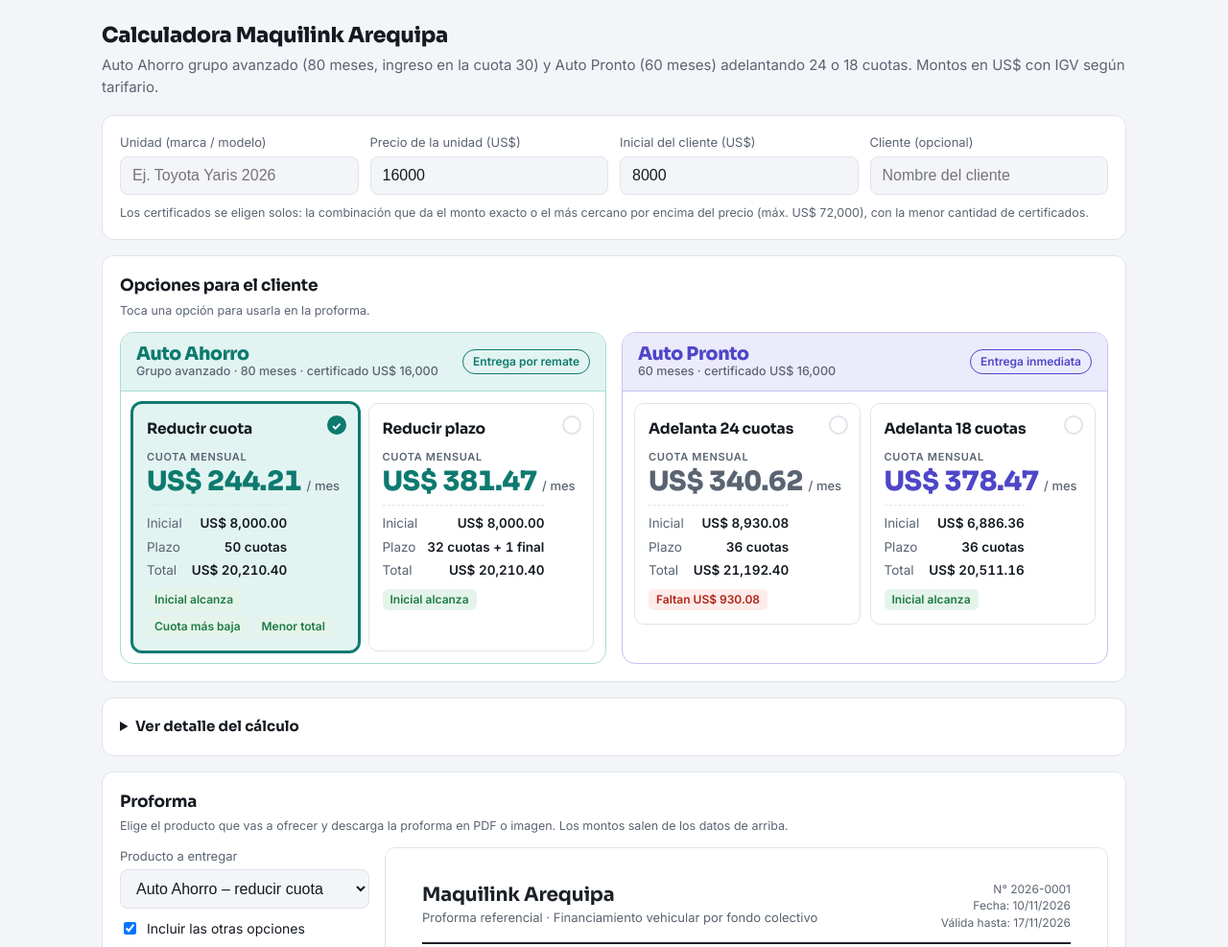
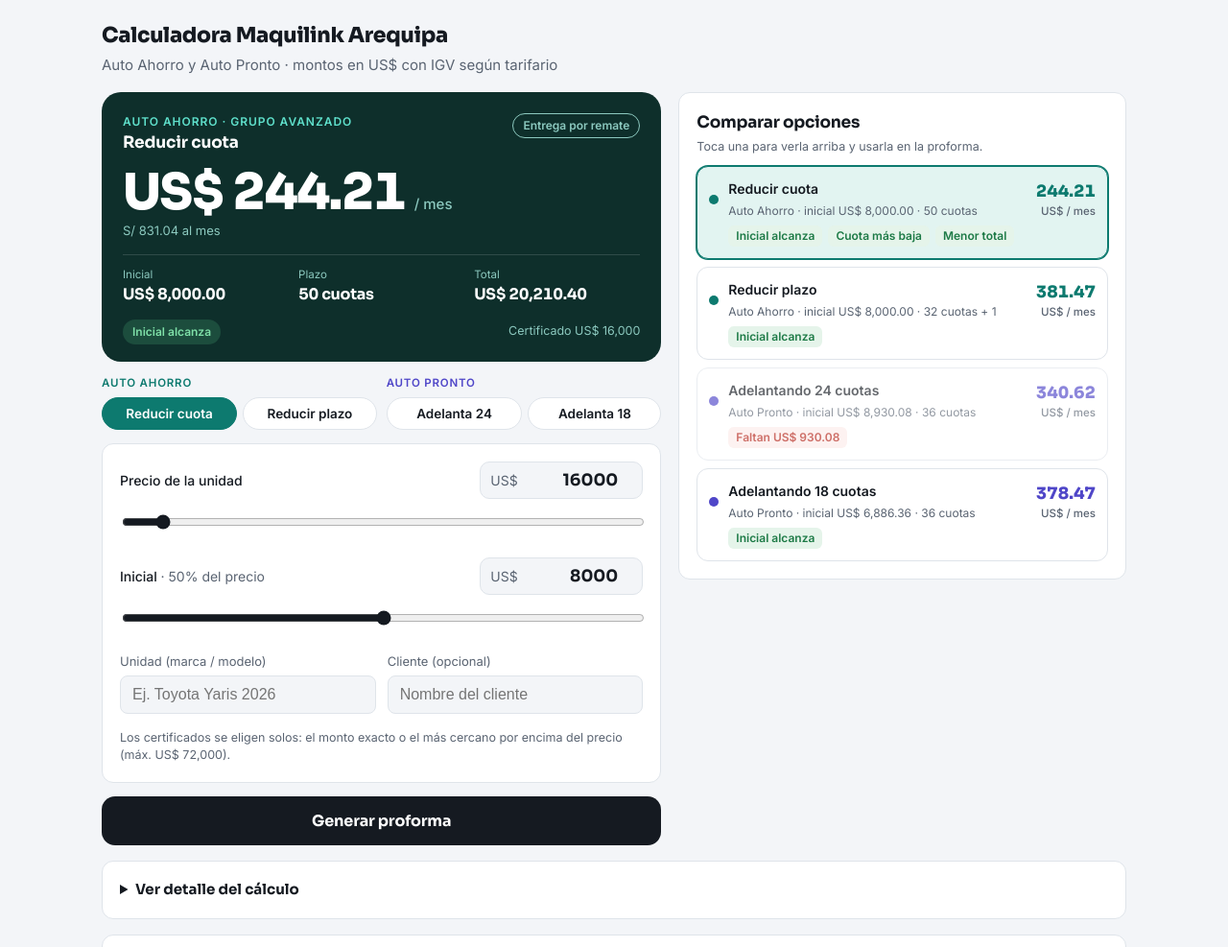
Before and after one commit to yehisoncsalas-art/calculadora-maquilink-arequipa, a plain HTML site: page index.html in a window 1280 px wide. Shown: the top 987 px of the page at 96% size. Drawn offline with nearby package versions, Linux system fonts and the light colour scheme.

Commit message:
Rediseno estilo app bancaria con barras deslizables
Co-Authored-By: Claude Opus 5.5 <noreply@anthropic.com>

```diff
--- a/index.html
+++ b/index.html
@@ -81,31 +81,62 @@ tr.tot td{font-weight:700;border-bottom:none}
 button{padding:9px 14px;border-radius:8px;border:1px solid var(--line);background:var(--card);color:var(--ink);font-size:14px;cursor:pointer}
 button.primary{background:var(--accent);border-color:var(--accent);color:#fff}
 @media print{.noprint{display:none}body{background:#fff}.card{break-inside:avoid}}
-/* Resumen de opciones: un bloque por producto, cada uno con su color */
-.fams{display:grid;grid-template-columns:repeat(auto-fit,minmax(min(440px,100%),1fr));gap:16px}
-.fam{--c:var(--ah);--cs:var(--ah-soft);--cl:var(--ah-line);border:1px solid var(--cl);border-radius:14px;overflow:hidden;background:var(--card);min-width:0}
-.fam.ap{--c:var(--ap);--cs:var(--ap-soft);--cl:var(--ap-line)}
-.fam-hd{background:var(--cs);padding:12px 16px;display:flex;align-items:center;justify-content:space-between;gap:10px;flex-wrap:wrap;border-bottom:1px solid var(--cl)}
-.fam-hd .ttl{font-family:var(--f-display);font-weight:800;font-size:19px;color:var(--c);letter-spacing:-.02em;line-height:1.15}
-.fam-hd .ttl small{display:block;font-family:var(--f-body);font-weight:500;font-size:12.5px;color:var(--muted);letter-spacing:0}
-.fam-hd .pill{font-size:12px;font-weight:600;color:var(--c);border:1px solid var(--c);border-radius:999px;padding:3px 10px;white-space:nowrap}
-.tiles{display:grid;grid-template-columns:repeat(auto-fit,minmax(min(190px,100%),1fr));gap:10px;padding:12px}
-.tile{position:relative;display:flex;flex-direction:column;gap:10px;text-align:left;padding:14px;border:1px solid var(--line);border-radius:10px;background:var(--card);color:var(--ink);font:inherit;cursor:pointer;min-width:0;transition:border-color .15s,box-shadow .15s}
-.tile:hover{border-color:var(--c)}
-.tile:focus-visible{outline:2px solid var(--c);outline-offset:2px}
-.tile.sel{border-color:var(--c);box-shadow:0 0 0 2px var(--c);background:var(--cs)}
-.tile .nm{font-family:var(--f-display);font-weight:700;font-size:15.5px;letter-spacing:-.01em;padding-right:24px}
-.tile .check{position:absolute;top:12px;right:12px;width:20px;height:20px;border-radius:50%;border:2px solid var(--line);display:grid;place-items:center;font-size:12px;font-weight:800;color:transparent}
-.tile.sel .check{background:var(--c);border-color:var(--c);color:var(--card)}
-.tile .cuota{font-family:var(--f-display);font-size:28px;font-weight:800;color:var(--c);font-variant-numeric:tabular-nums;line-height:1;letter-spacing:-.02em}
-.tile .cuota small{font-family:var(--f-body);font-size:13px;font-weight:500;color:var(--muted);letter-spacing:0}
-.tile .lbl{font-size:11px;font-weight:600;text-transform:uppercase;letter-spacing:.06em;color:var(--muted);margin-bottom:-6px}
-.tile dl{display:grid;grid-template-columns:auto 1fr;gap:4px 10px;margin:0;font-size:13.5px;border-top:1px dashed var(--line);padding-top:8px}
-.tile dt{color:var(--muted)}
-.tile dd{margin:0;text-align:right;font-variant-numeric:tabular-nums;font-weight:600}
-.tile .badges{display:flex;flex-wrap:wrap;gap:6px}
-.tile.off .cuota{color:var(--muted)}
-@media (prefers-reduced-motion:reduce){.tile{transition:none}}
+/* App bancaria: resultado protagonista + barras deslizables */
+.top{margin-bottom:16px}
+.app{display:grid;grid-template-columns:minmax(0,1.25fr) minmax(0,1fr);gap:18px;align-items:start;margin-bottom:16px}
+@media (max-width:860px){.app{grid-template-columns:minmax(0,1fr)}}
+.col-main{display:flex;flex-direction:column;gap:14px;min-width:0}
+.hero-card{--h:#0e2f2b;--hm:#8cc9bf;--hc:#5fe0cb;background:var(--h);color:#fff;border-radius:20px;padding:22px 22px 18px;display:flex;flex-direction:column;gap:14px;min-width:0}
+.hero-card.ap{--h:#1c1a4a;--hm:#aaa6e8;--hc:#b3adff}
+.hero-card .r1{display:flex;justify-content:space-between;align-items:flex-start;gap:10px;flex-wrap:wrap}
+.hero-card .fam{font-size:12px;font-weight:600;text-transform:uppercase;letter-spacing:.08em;color:var(--hc)}
+.hero-card .pn{font-family:var(--f-display);font-weight:700;font-size:17px;letter-spacing:-.01em}
+.hero-card .ent{font-size:12px;font-weight:600;border:1px solid var(--hm);color:var(--hm);border-radius:999px;padding:3px 10px;white-space:nowrap}
+.hero-card .big{font-family:var(--f-display);font-weight:800;font-size:clamp(38px,9vw,52px);line-height:1;letter-spacing:-.03em;font-variant-numeric:tabular-nums}
+.hero-card .big small{font-family:var(--f-body);font-size:15px;font-weight:500;color:var(--hm);letter-spacing:0}
+.hero-card .pen{font-size:13px;color:var(--hm);margin-top:4px}
+.hero-card .stats{display:grid;grid-template-columns:repeat(3,minmax(0,1fr));gap:10px;border-top:1px solid rgba(255,255,255,.14);padding-top:12px}
+.hero-card .stats .l{font-size:11.5px;color:var(--hm)}
+.hero-card .stats .v{font-family:var(--f-display);font-weight:700;font-size:clamp(12.5px,3.5vw,16px);font-variant-numeric:tabular-nums;white-space:nowrap;letter-spacing:-.02em}
+@media (max-width:420px){.hero-card{padding:18px 16px 16px}.hero-card .stats{gap:6px}}
+.hero-card .r3{display:flex;justify-content:space-between;align-items:center;gap:8px;flex-wrap:wrap;font-size:12.5px;color:var(--hm)}
+.hero-card .st{font-size:12px;font-weight:700;border-radius:999px;padding:4px 10px;background:rgba(95,207,143,.18);color:#7fe0a8}
+.hero-card .st.bad{background:rgba(242,139,130,.18);color:#ffaaa2}
+.prod{display:grid;grid-template-columns:repeat(2,minmax(0,1fr));gap:10px}
+.prod .grp{--c:var(--ah);--cs:var(--ah-soft);display:flex;flex-direction:column;gap:6px;min-width:0}
+.prod .grp.ap{--c:var(--ap);--cs:var(--ap-soft)}
+.prod .gl{font-size:11.5px;font-weight:600;text-transform:uppercase;letter-spacing:.07em;color:var(--c)}
+.prod .pills{display:flex;gap:6px;flex-wrap:wrap}
+.pill-b{flex:1 1 auto;border:1px solid var(--line);background:var(--card);color:var(--ink);border-radius:999px;padding:8px 12px;font:600 13.5px var(--f-body);cursor:pointer;white-space:nowrap}
+.pill-b:hover{border-color:var(--c)}
+.pill-b:focus-visible{outline:2px solid var(--c);outline-offset:2px}
+.pill-b.sel{background:var(--c);border-color:var(--c);color:var(--card)}
+.inputs{display:flex;flex-direction:column;gap:16px;margin-bottom:0}
+.field-r .row{display:flex;justify-content:space-between;align-items:center;gap:10px;margin-bottom:8px}
+.field-r label{margin:0;font-size:14px;color:var(--ink);font-weight:500}
+.field-r .pct{color:var(--muted);font-weight:400}
+.num{display:flex;align-items:center;gap:6px;border:1px solid var(--line);border-radius:10px;background:var(--bg);padding:0 10px;max-width:170px}
+.num span{color:var(--muted);font-size:14px}
+.num input{border:none;background:transparent;padding:8px 0;font:700 17px var(--f-display);text-align:right;width:100%;min-width:0}
+.num input:focus{outline:none}
+.num:focus-within{outline:2px solid var(--accent)}
+input[type=range]{width:100%;padding:0;border:none;background:transparent;accent-color:var(--ink);height:28px}
+.form2{display:grid;grid-template-columns:repeat(auto-fit,minmax(min(180px,100%),1fr));gap:12px}
+.cta{width:100%;padding:15px;border-radius:14px;border:none;background:var(--ink);color:var(--card);font:700 16px var(--f-display);cursor:pointer;letter-spacing:-.01em}
+.cta:focus-visible{outline:2px solid var(--accent);outline-offset:3px}
+.cmp{display:flex;flex-direction:column;gap:8px;margin-top:10px}
+.crow{--c:var(--ah);--cs:var(--ah-soft);display:grid;grid-template-columns:10px minmax(0,1fr) auto;gap:4px 10px;align-items:center;text-align:left;border:1px solid var(--line);border-radius:12px;background:var(--card);color:var(--ink);padding:12px;font:inherit;cursor:pointer}
+.crow.ap{--c:var(--ap);--cs:var(--ap-soft)}
+.crow:hover{border-color:var(--c)}
+.crow:focus-visible{outline:2px solid var(--c);outline-offset:2px}
+.crow.sel{border-color:var(--c);background:var(--cs);box-shadow:0 0 0 1px var(--c)}
+.crow .dot{width:10px;height:10px;border-radius:50%;background:var(--c)}
+.crow .n{font-weight:600;font-size:14px}
+.crow .f{font-size:12px;color:var(--muted)}
+.crow .q{text-align:right;font-family:var(--f-display);font-weight:800;font-size:17px;color:var(--c);font-variant-numeric:tabular-nums}
+.crow .q small{display:block;font-family:var(--f-body);font-weight:500;font-size:11.5px;color:var(--muted)}
+.crow .tags{grid-column:2 / 4;display:flex;gap:6px;flex-wrap:wrap}
+.crow.off{opacity:.65}
 details.det summary{cursor:pointer;font-family:var(--f-display);font-weight:700;font-size:15px}
 details.det .subp{border:1px solid var(--line);border-radius:10px;padding:14px;min-width:0}
 /* Proforma: hoja de papel, siempre clara (se descarga como documento) */
@@ -156,24 +187,37 @@ details.det .subp{border:1px solid var(--line);border-radius:10px;padding:14px;m
 </head>
 <body>
 <div class="wrap">
-  <h1>Calculadora Maquilink Arequipa</h1>
-  <p class="sub">Auto Ahorro grupo avanzado (80 meses, ingreso en la cuota 30) y Auto Pronto (60 meses) adelantando 24 o 18 cuotas. Montos en US$ con IGV según tarifario.</p>
-
-  <div class="card noprint">
-    <div class="form">
-      <div><label for="unidad">Unidad (marca / modelo)</label><input id="unidad" placeholder="Ej. Toyota Yaris 2026"></div>
-      <div><label for="precio">Precio de la unidad (US$)</label><input id="precio" type="number" min="0" step="100" value="16000"></div>
-      <div><label for="inicial">Inicial del cliente (US$)</label><input id="inicial" type="number" min="0" step="100" value="8000"></div>
-      <div><label for="cliente">Cliente (opcional)</label><input id="cliente" placeholder="Nombre del cliente"></div>
+  <header class="top">
+    <h1>Calculadora Maquilink Arequipa</h1>
+    <p class="sub" style="margin:0">Auto Ahorro y Auto Pronto · montos en US$ con IGV según tarifario</p>
+  </header>
+  <div id="error"></div>
+  <div class="app">
+    <div class="col-main">
+      <section class="hero-card" id="hero" aria-live="polite"></section>
+      <nav class="prod" id="prodChips" aria-label="Producto"></nav>
+      <div class="card inputs">
+        <div class="field-r">
+          <div class="row"><label for="precio">Precio de la unidad</label><div class="num"><span>US$</span><input id="precio" type="number" min="0" step="100" value="16000" inputmode="numeric"></div></div>
+          <input type="range" id="precioR" min="12000" max="72000" step="100" value="16000" aria-label="Precio de la unidad">
+        </div>
+        <div class="field-r">
+          <div class="row"><label for="inicial">Inicial <span class="pct" id="pctIni"></span></label><div class="num"><span>US$</span><input id="inicial" type="number" min="0" step="100" value="8000" inputmode="numeric"></div></div>
+          <input type="range" id="inicialR" min="0" max="16000" step="100" value="8000" aria-label="Inicial del cliente">
+        </div>
+        <div class="form2">
+          <div><label for="unidad">Unidad (marca / modelo)</label><input id="unidad" placeholder="Ej. Toyota Yaris 2026"></div>
+          <div><label for="cliente">Cliente (opcional)</label><input id="cliente" placeholder="Nombre del cliente"></div>
+        </div>
+        <p class="note" style="margin:0">Los certificados se eligen solos: el monto exacto o el más cercano por encima del precio (máx. US$ 72,000).</p>
+      </div>
+      <button type="button" class="cta" id="goPf">Generar proforma</button>
     </div>
-    <p class="note" style="margin:10px 0 0">Los certificados se eligen solos: la combinación que da el monto exacto o el más cercano por encima del precio (máx. US$ 72,000), con la menor cantidad de certificados.</p>
-  </div>
-
-  <div id="error"></div>
-  <div class="card">
-    <h2>Opciones para el cliente</h2>
-    <p class="note" style="margin:0 0 12px">Toca una opción para usarla en la proforma.</p>
-    <div class="fams" id="resumen"></div>
+    <aside class="card" style="margin:0">
+      <h2>Comparar opciones</h2>
+      <p class="note" style="margin:2px 0 0">Toca una para verla arriba y usarla en la proforma.</p>
+      <div class="cmp" id="resumen"></div>
+    </aside>
   </div>
   <details class="card det" id="detalle">
     <summary>Ver detalle del cálculo</summary>
@@ -183,7 +227,7 @@ details.det .subp{border:1px solid var(--line);border-radius:10px;padding:14px;m
     </div>
   </details>
 
-  <div class="card">
+  <div class="card" id="pfCard">
     <h2>Proforma</h2>
     <p class="note" style="margin:0 0 12px">Elige el producto que vas a ofrecer y descarga la proforma en PDF o imagen. Los montos salen de los datos de arriba.</p>
     <div class="pf-layout">
@@ -364,57 +408,83 @@ function render(){
   const inicial = parseFloat(document.getElementById('inicial').value)||0;
   const err = document.getElementById('error');
   const A = document.getElementById('ahorro'), P = document.getElementById('pronto');
-  if (precio <= 0){ err.innerHTML = '<div class="msg warn">Ingresa el precio de la unidad.</div>'; A.innerHTML=P.innerHTML=''; $('resumen').innerHTML=''; renderProforma(); return; }
-  if (precio > MAX_UNIDAD){ err.innerHTML = `<div class="msg bad">La unidad no puede pasar de US$ ${MAX_UNIDAD.toLocaleString('en-US')}.</div>`; A.innerHTML=P.innerHTML=''; $('resumen').innerHTML=''; renderProforma(); return; }
-  const u = document.getElementById('unidad').value.trim(), cl = document.getElementById('cliente').value.trim();
-  err.innerHTML = (u||cl) ? `<div class="card" style="padding:12px 18px"><b>${esc(u||'Unidad')}</b> · ${usd(precio)} · inicial ${usd(inicial)}${cl?` · Cliente: ${esc(cl)}`:''}</div>` : '';
+  if (precio <= 0){ err.innerHTML = '<div class="msg warn">Ingresa el precio de la unidad.</div>'; A.innerHTML=P.innerHTML=''; $('resumen').innerHTML=''; $('hero').innerHTML=''; $('prodChips').innerHTML=''; renderProforma(); return; }
+  if (precio > MAX_UNIDAD){ err.innerHTML = `<div class="msg bad">La unidad no puede pasar de US$ ${MAX_UNIDAD.toLocaleString('en-US')}.</div>`; A.innerHTML=P.innerHTML=''; $('resumen').innerHTML=''; $('hero').innerHTML=''; $('prodChips').innerHTML=''; renderProforma(); return; }
+  err.innerHTML = '';
   A.innerHTML = calcAhorro(precio, inicial);
   P.innerHTML = calcPronto(precio, inicial);
   renderResumen(precio, inicial);
   renderProforma();
 }
 
-// Resumen: solo lo que necesitan el asesor y el cliente
+// Resumen estilo app bancaria: tarjeta grande, botones de producto y lista comparativa
+const CORTO = { ah_rc:'Reducir cuota', ah_rp:'Reducir plazo', ap_24:'Adelanta 24', ap_18:'Adelanta 18' };
+const LARGO = { ah_rc:'Reducir cuota', ah_rp:'Reducir plazo', ap_24:'Adelantando 24 cuotas', ap_18:'Adelantando 18 cuotas' };
+const FAM = k => k.startsWith('ah') ? 'ah' : 'ap';
+const plazoCorto = t => t.replace(/ \+ 1 final de US\$ [\d,.]+/,' + 1');
+function estadoDe(x){
+  if (!x.ok) return { bad:true, txt:'Inicial insuficiente' };
+  if (x.falta > 0.005) return { bad:true, txt:'Faltan ' + usd(x.falta) };
+  return { bad:false, txt:'Inicial alcanza' };
+}
 function renderResumen(precio, inicial){
-  const ops = opciones(precio, inicial), sel = $('pfProd').value;
-  const viables = Object.keys(ops).filter(k=>ops[k].ok && !(ops[k].falta > 0.005));
-  const menorCuota = viables.reduce((m,k)=> m===null || ops[k].cuota < ops[m].cuota ? k : m, null);
-  const menorTotal = viables.reduce((m,k)=> m===null || ops[k].total < ops[m].total ? k : m, null);
-  const NOMBRE_CORTO = { ah_rc:'Reducir cuota', ah_rp:'Reducir plazo', ap_24:'Adelanta 24 cuotas', ap_18:'Adelanta 18 cuotas' };
-  const tile = k => {
-    const x = ops[k];
-    const falta = x.falta > 0.005, viable = x.ok && !falta;
-    let estado;
-    if (!x.ok) estado = `<span class="tag bad">Inicial insuficiente</span>`;
-    else if (falta) estado = `<span class="tag bad">Faltan ${usd(x.falta)}</span>`;
-    else estado = `<span class="tag ok">Inicial alcanza</span>`;
-    const extras = [];
-    if (k === menorCuota) extras.push('<span class="tag ok">Cuota más baja</span>');
-    if (k === menorTotal) extras.push('<span class="tag ok">Menor total</span>');
-    return `<button type="button" class="tile${k===sel?' sel':''}${viable?'':' off'}" data-k="${k}" aria-pressed="${k===sel}">
-      <span class="check" aria-hidden="true">✓</span>
-      <div class="nm">${NOMBRE_CORTO[k]}</div>
-      <div class="lbl">Cuota mensual</div>
-      <div class="cuota">${x.ok ? usd(Math.max(x.cuota,0)) : '—'} <small>/ mes</small></div>
-      <dl>
-        <dt>Inicial</dt><dd>${usd(x.inicial)}</dd>
-        <dt>Plazo</dt><dd>${x.plazo.replace(/ \+ 1 final de US\$ [\d,.]+/,' + 1 final')}</dd>
-        <dt>Total</dt><dd>${usd(x.total)}</dd>
-      </dl>
-      <div class="badges">${estado}${extras.join('')}</div>
+  const ops = opciones(precio, inicial), sel = $('pfProd').value, x = ops[sel], f = FAM(sel), e = estadoDe(x);
+  const viables = Object.keys(ops).filter(k=>!estadoDe(ops[k]).bad);
+  const menor = (campo) => viables.reduce((m,k)=> m===null || ops[k][campo] < ops[m][campo] ? k : m, null);
+  const menorCuota = menor('cuota'), menorTotal = menor('total');
+
+  $('pctIni').textContent = precio > 0 ? '· ' + Math.round(inicial / precio * 100) + '% del precio' : '';
+
+  $('hero').className = 'hero-card ' + f;
+  $('hero').innerHTML = `
+    <div class="r1"><div><div class="fam">${f==='ah' ? 'Auto Ahorro · grupo avanzado' : 'Auto Pronto · 60 meses'}</div><div class="pn">${LARGO[sel]}</div></div>
+      <span class="ent">${x.entrega === 'Inmediata' ? 'Entrega inmediata' : 'Entrega por remate'}</span></div>
+    <div><div class="big">${x.ok ? usd(Math.max(x.cuota,0)) : '—'} <small>/ mes</small></div>
+      ${x.ok ? `<div class="pen">S/ ${fmt(Math.max(x.cuota,0) * x.tc)} al mes</div>` : ''}</div>
+    <div class="stats">
+      <div><div class="l">Inicial</div><div class="v">${usd(x.inicial)}</div></div>
+      <div><div class="l">Plazo</div><div class="v">${plazoCorto(x.plazo)}</div></div>
+      <div><div class="l">Total</div><div class="v">${usd(x.total)}</div></div>
+    </div>
+    <div class="r3"><span class="st${e.bad?' bad':''}">${e.txt}</span><span>Certificado ${x.cert}</span></div>`;
+
+  const pill = k => `<button type="button" class="pill-b${k===sel?' sel':''}" data-k="${k}" aria-pressed="${k===sel}">${CORTO[k]}</button>`;
+  $('prodChips').innerHTML = `
+    <div class="grp ah"><span class="gl">Auto Ahorro</span><div class="pills">${pill('ah_rc')}${pill('ah_rp')}</div></div>
+    <div class="grp ap"><span class="gl">Auto Pronto</span><div class="pills">${pill('ap_24')}${pill('ap_18')}</div></div>`;
+
+  $('resumen').innerHTML = Object.keys(ops).map(k=>{
+    const y = ops[k], ey = estadoDe(y), tags = [];
+    tags.push(`<span class="tag ${ey.bad?'bad':'ok'}">${ey.txt}</span>`);
+    if (k === menorCuota) tags.push('<span class="tag ok">Cuota más baja</span>');
+    if (k === menorTotal) tags.push('<span class="tag ok">Menor total</span>');
+    return `<button type="button" class="crow ${FAM(k)}${k===sel?' sel':''}${ey.bad?' off':''}" data-k="${k}" aria-pressed="${k===sel}">
+      <span class="dot" aria-hidden="true"></span>
+      <span><span class="n">${LARGO[k]}</span><br><span class="f">${FAM(k)==='ah'?'Auto Ahorro':'Auto Pronto'} · inicial ${usd(y.inicial)} · ${plazoCorto(y.plazo)}</span></span>
+      <span class="q">${y.ok ? fmt(Math.max(y.cuota,0)) : '—'}<small>US$ / mes</small></span>
+      <span class="tags">${tags.join('')}</span>
     </button>`;
-  };
-  const familia = (cls, titulo, sub, pill, keys) => `<section class="fam ${cls}" aria-label="${titulo}">
-      <div class="fam-hd"><div class="ttl">${titulo}<small>${sub}</small></div><span class="pill">${pill}</span></div>
-      <div class="tiles">${keys.map(tile).join('')}</div>
-    </section>`;
-  $('resumen').innerHTML =
-    familia('ah', 'Auto Ahorro', `Grupo avanzado · 80 meses · certificado ${ops.ah_rc.cert}`, 'Entrega por remate', ['ah_rc','ah_rp']) +
-    familia('ap', 'Auto Pronto', `60 meses · certificado ${ops.ap_24.cert}`, 'Entrega inmediata', ['ap_24','ap_18']);
+  }).join('');
 }
-document.getElementById('resumen').addEventListener('click', e=>{
-  const t = e.target.closest('.tile'); if (!t) return;
+['resumen','prodChips'].forEach(id=>document.getElementById(id).addEventListener('click', e=>{
+  const t = e.target.closest('[data-k]'); if (!t) return;
   $('pfProd').value = t.dataset.k; render();
+}));
+
+// Barras deslizables sincronizadas con los campos
+function syncRangos(origen){
+  const P = $('precio'), PR = $('precioR'), I = $('inicial'), IR = $('inicialR');
+  if (origen === 'precioR') P.value = PR.value;
+  if (origen === 'inicialR') I.value = IR.value;
+  const precio = parseFloat(P.value) || 0;
+  PR.value = Math.min(Math.max(precio, +PR.min), +PR.max);
+  IR.max = Math.max(precio, 100);
+  IR.value = Math.min(parseFloat(I.value) || 0, +IR.max);
+}
+['precioR','inicialR'].forEach(id=>document.getElementById(id).addEventListener('input', ()=>{ syncRangos(id); render(); }));
+['precio','inicial'].forEach(id=>document.getElementById(id).addEventListener('input', ()=>syncRangos(id)));
+document.getElementById('goPf').addEventListener('click', ()=>{
+  document.getElementById('pfCard').scrollIntoView({ behavior: matchMedia('(prefers-reduced-motion: reduce)').matches ? 'auto' : 'smooth', block:'start' });
 });
 
 // ===== Proforma =====
```
